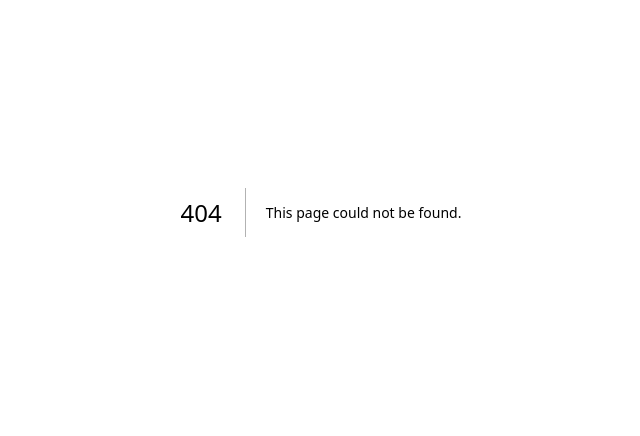
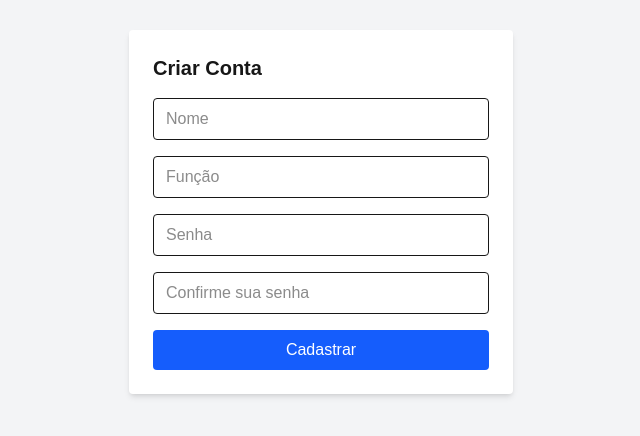
Before and after one commit to NicolasLucianoB/CheckinFP-frontend, a Next.js app: page /signup in a window 1280 px wide. Before the commit this address had no page. Shown: the part 188-624 px from the top of the page, without its empty margins (319-959 px from the left). Built offline with nearby package versions, Linux system fonts and the light colour scheme.

Commit message:
Pages home and signUp created/ new features added to login

```diff
--- /dev/null
+++ b/src/app/home/page.tsx
@@ -0,0 +1,21 @@
+'use client';
+
+import { useEffect, useState } from 'react';
+
+export default function HomePage() {
+  const [userName, setUserName] = useState('');
+
+  useEffect(() => {
+    const name = localStorage.getItem('userName');
+    if (name) setUserName(name);
+  }, []);
+
+  return (
+    <main className="flex flex-col items-center justify-center min-h-screen p-4">
+      <h1 className="text-3xl font-bold mb-4">
+        {userName ? `Olá, ${userName}!` : 'Olá!'}
+      </h1>
+      {/* Aqui vão os gráficos, cards, filtros e outras funcionalidades */}
+    </main>
+  );
+}
--- /dev/null
+++ b/src/app/login/page.tsx
@@ -0,0 +1,79 @@
+'use client';
+
+import { useRouter } from 'next/navigation';
+import { useState } from 'react';
+
+export default function LoginPage() {
+  const router = useRouter();
+  const [form, setForm] = useState({ email: '', password: '' });
+  const [error, setError] = useState('');
+
+  const handleChange = (e: React.ChangeEvent<HTMLInputElement>) => {
+    setForm({ ...form, [e.target.name]: e.target.value });
+  };
+
+  const handleSubmit = async (e: React.FormEvent) => {
+    e.preventDefault();
+    setError('');
+
+    try {
+      const response = await fetch('http://localhost:8080/login', {
+        method: 'POST',
+        headers: {
+          'Content-Type': 'application/json',
+        },
+        body: JSON.stringify(form),
+      });
+
+      const data = await response.json();
+      console.log('Resposta da API:', data);
+
+      if (!response.ok) {
+        throw new Error(data.message || 'Email ou senha errados, irmão');
+      }
+
+      localStorage.setItem('token', data.token);
+
+      console.log('Resposta da API:', data);
+      if (data.user?.name) {
+        localStorage.setItem('userName', data.user.name);
+      } else {
+        console.warn('Nome do voluntário não encontrado na resposta da API');
+      }
+
+      router.push('/home');
+    } catch (err: any) {
+      setError(err.message);
+    }
+  };
+
+  return (
+    <main className="flex flex-col items-center justify-center min-h-screen p-4">
+      <h1 className="text-3xl font-bold mb-6">Login</h1>
+      <form onSubmit={handleSubmit} className="flex flex-col w-full max-w-sm gap-4">
+        <input
+          type="email"
+          name="email"
+          placeholder="Email"
+          value={form.email}
+          onChange={handleChange}
+          className="p-2 border rounded"
+          required
+        />
+        <input
+          type="password"
+          name="password"
+          placeholder="Senha"
+          value={form.password}
+          onChange={handleChange}
+          className="p-2 border rounded"
+          required
+        />
+        {error && <p className="text-red-600">{error}</p>}
+        <button type="submit" className="bg-blue-600 text-white py-2 rounded hover:bg-blue-700">
+          Entrar
+        </button>
+      </form>
+    </main>
+  );
+}
--- /dev/null
+++ b/src/app/signup/page.tsx
@@ -0,0 +1,103 @@
+'use client';
+
+import { useRouter } from 'next/navigation';
+import { useState } from 'react';
+
+export default function SignUpPage() {
+  const router = useRouter();
+  const [formData, setFormData] = useState({
+    name: '',
+    role: '',
+    password: '',
+    confirmPassword: '',
+  });
+
+  const [error, setError] = useState('');
+
+  const handleChange = (e: React.ChangeEvent<HTMLInputElement>) => {
+    setFormData({ ...formData, [e.target.name]: e.target.value });
+  };
+
+  const handleSubmit = async (e: React.FormEvent) => {
+    e.preventDefault();
+
+    if (formData.password !== formData.confirmPassword) {
+      setError('As senhas não coincidem, irmão');
+      return;
+    }
+
+    try {
+      const res = await fetch('http://localhost:8080/signup', {
+        method: 'POST',
+        headers: { 'Content-Type': 'application/json' },
+        body: JSON.stringify({
+          name: formData.name,
+          role: formData.role,
+          password: formData.password,
+        }),
+      });
+
+      if (!res.ok) {
+        throw new Error('Erro ao criar conta');
+      }
+
+      router.push('/login');
+    } catch (err: any) {
+      setError(err.message || 'Erro desconhecido');
+    }
+  };
+
+  return (
+    <main className="min-h-screen flex items-center justify-center bg-gray-100">
+      <form onSubmit={handleSubmit} className="bg-white p-6 rounded shadow-md w-full max-w-sm space-y-4">
+        <h1 className="text-xl font-semibold">Criar Conta</h1>
+
+        <input
+          type="text"
+          name="name"
+          placeholder="Nome"
+          value={formData.name}
+          onChange={handleChange}
+          required
+          className="w-full border px-3 py-2 rounded"
+        />
+
+        <input
+          type="text"
+          name="role"
+          placeholder="Função"
+          value={formData.role}
+          onChange={handleChange}
+          required
+          className="w-full border px-3 py-2 rounded"
+        />
+
+        <input
+          type="password"
+          name="password"
+          placeholder="Senha"
+          value={formData.password}
+          onChange={handleChange}
+          required
+          className="w-full border px-3 py-2 rounded"
+        />
+
+        <input
+          type="password"
+          name="confirmPassword"
+          placeholder="Confirme sua senha"
+          value={formData.confirmPassword}
+          onChange={handleChange}
+          required
+          className="w-full border px-3 py-2 rounded"
+        />
+
+        {error && <p className="text-red-500 text-sm">{error}</p>}
+
+        <button type="submit" className="w-full bg-blue-600 text-white py-2 rounded hover:bg-blue-700 transition">
+          Cadastrar
+        </button>
+      </form>
+    </main>
+  );
+}
```
Also changed, not shown: package.json (+7 -6 lines), public/assets/logo.png (added), src/app/checkin/page.tsx (added), src/components/Footer.tsx (added), 1 other file (tests, documents, lock files or other folders).
